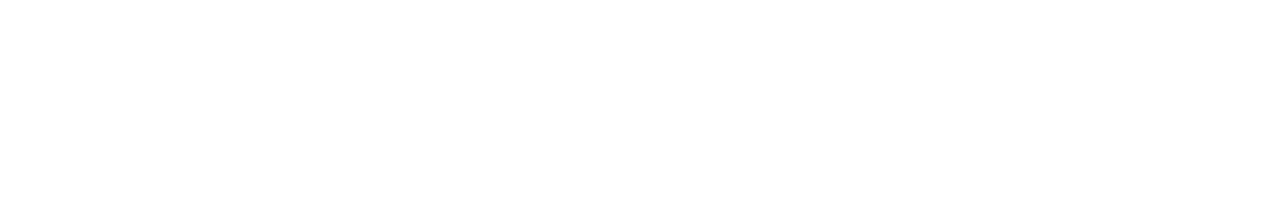
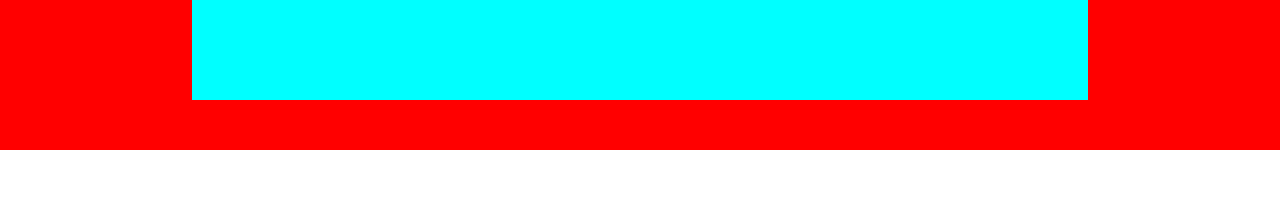
Before and after one commit to alep-2000/html-css-boolando, a plain HTML site: page index.html in a window 1280 px wide. Drawn offline with Linux system fonts and the light colour scheme.

Commit message:
[FEAT][STYLE]Add structure section-header, style

```diff
--- a/CSS/style.css
+++ b/CSS/style.css
@@ -3,3 +3,28 @@
     padding: 0;
     box-sizing: border-box;
 }
+
+/* SECTION-1 */
+.section-1{
+    width: 100%;
+    height: 200px;
+}
+
+.container-1{
+    width: 100%;
+    height: 150px;
+    background-color: red;
+}
+
+.row-1{
+    width: 100%;
+    display: flex;
+}
+
+.col-100{
+    width: 70%;
+    height: 100px;
+    margin: 0 auto;
+    background-color: aqua;
+}
+/* END SECTION-1 */
--- a/index.html
+++ b/index.html
@@ -5,11 +5,20 @@
     <meta http-equiv="X-UA-Compatible" content="IE=edge">
     <meta name="viewport" content="width=device-width, initial-scale=1.0">
     <title>Boolando</title>
+    <link rel="stylesheet" href="./CSS/style.css">
 </head>
 <body>
     <!-- HEADER -->
     <header>
+        <div class="section-1">
+            <div class="container-1">
+                <div class="row-1">
+                    <div class="col-100">
 
+                    </div>
+                </div>
+            </div>
+        </div>
     </header>
     <!-- END HEADER -->
     <!-- MAIN -->
```
